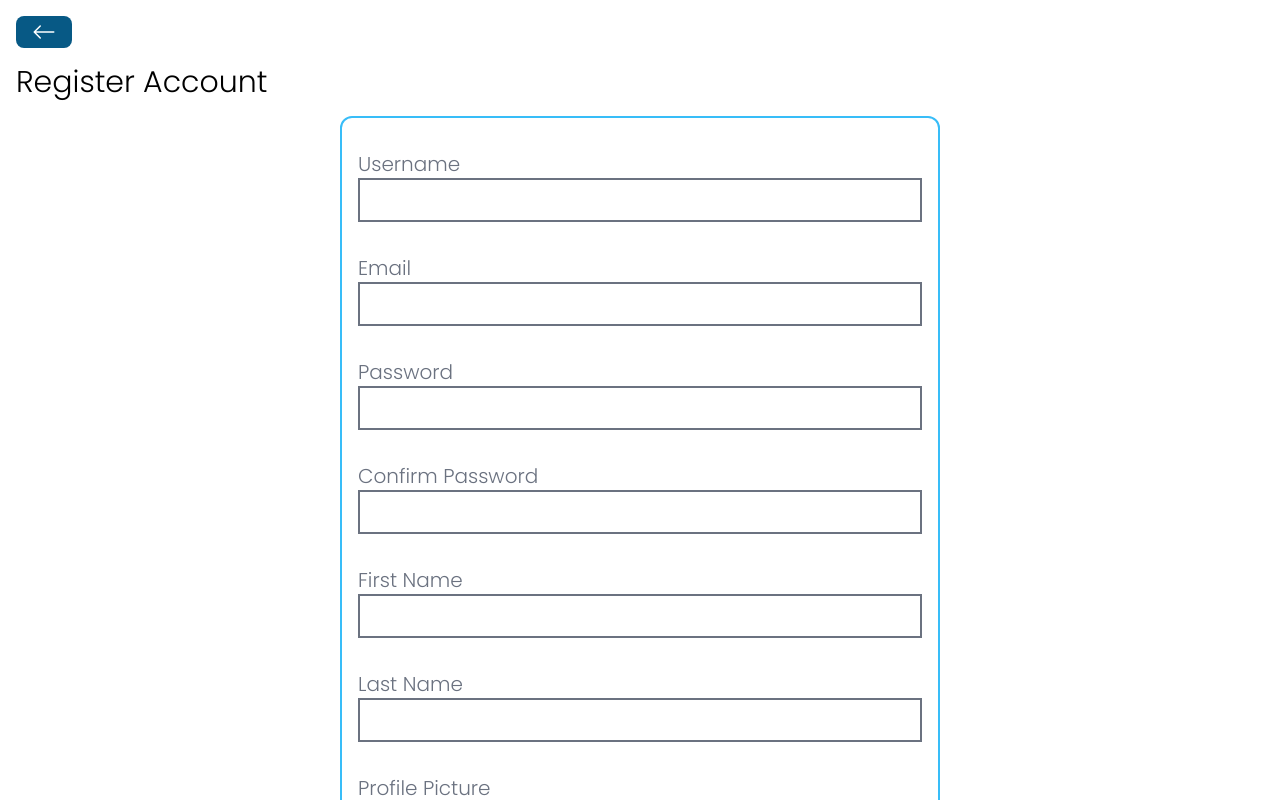
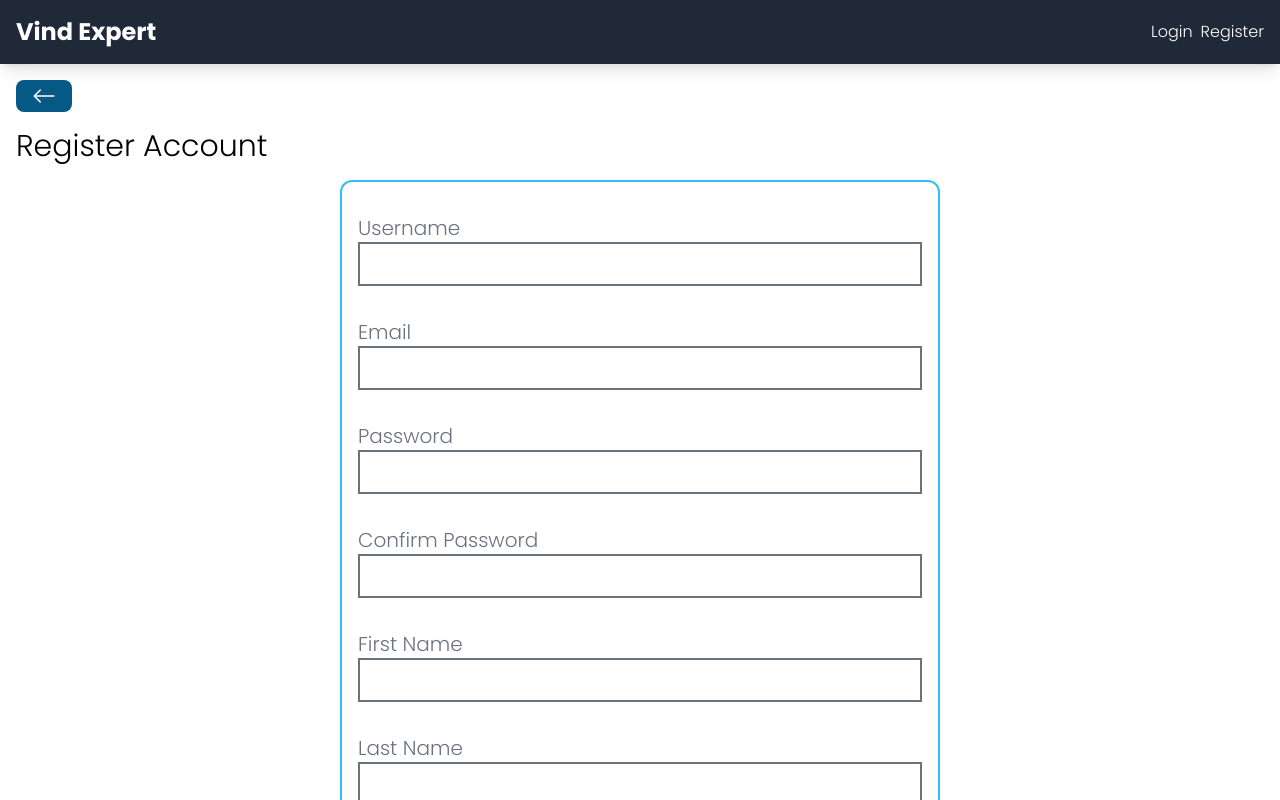
Before and after one commit to ThomPoppins/MERN-Enterprise-Search, a React (Vite) app in the folder frontend/: page /register in a window 1280 px wide. Shown: the top 800 px of the page. Built offline with nearby package versions, Linux system fonts and the light colour scheme; no server answers.

Commit message:
Add Navbar to login and register pages

```diff
--- a/frontend/src/pages/users/LoginUser.jsx
+++ b/frontend/src/pages/users/LoginUser.jsx
@@ -11,7 +11,7 @@ import verifyToken from "../../utils/auth/verifyToken.jsx";
 import store from "../../store/store.jsx";
 import Navbar from "../../components/layout/Navbar";
 
-const RegisterUser = () => {
+const LoginUser = () => {
   // Input field values for logging in a user as state
   const [email, setEmail] = useState("");
   const [password, setPassword] = useState("");
@@ -140,4 +140,4 @@ const RegisterUser = () => {
   );
 };
 
-export default RegisterUser;
+export default LoginUser;
--- a/frontend/src/pages/users/LogoutUser.jsx
+++ b/frontend/src/pages/users/LogoutUser.jsx
@@ -8,6 +8,7 @@ import { useSnackbar } from "notistack";
 import Cookies from "js-cookie";
 import store from "../../store/store.jsx";
 import { USER_ID } from "../../store/actions.jsx";
+import Navbar from "../../components/layout/Navbar";
 
 const LogoutUser = () => {
   // Loading state for displaying a spinner while the request is being sent to the backend
@@ -42,6 +43,8 @@ const LogoutUser = () => {
     navigate("/");
   };
   return (
+    <div>
+      <Navbar />
       <div className="p-4">
         <BackButton destination={"/"} />
         <h1 className="text-3xl my-4">Log out</h1>
@@ -56,6 +59,7 @@ const LogoutUser = () => {
           </button>
         </div>
       </div>
+    </div>
   );
 };
 
--- a/frontend/src/pages/users/RegisterUser.jsx
+++ b/frontend/src/pages/users/RegisterUser.jsx
@@ -10,6 +10,7 @@ import usernameValidator from "../../utils/validation/usernameValidator";
 import passwordValidator from "../../utils/validation/passwordValidator";
 import firstNameValidator from "../../utils/validation/firstNameValidator";
 import lastNameValidator from "../../utils/validation/lastNameValidator";
+import Navbar from "../../components/layout/Navbar";
 
 // TODO: [MERNSTACK-206] Set up a profile picture upload for the user
 
@@ -252,6 +253,8 @@ const RegisterUser = () => {
   };
 
   return (
+    <div>
+      <Navbar />
       <div className="p-4">
         <BackButton destination={"/"} />
         <h1 className="text-3xl my-4">Register Account</h1>
@@ -313,16 +316,18 @@ const RegisterUser = () => {
             />
             {passwordError ? (
               <p className="text-red-500 text-sm">
-              Password must be at least 8 characters long, contain at least one
-              uppercase letter, one lowercase letter, one digit and one special
-              character.
+                Password must be at least 8 characters long, contain at least
+                one uppercase letter, one lowercase letter, one digit and one
+                special character.
               </p>
             ) : (
               ""
             )}
           </div>
           <div className="my-4">
-          <label className="text-xl mr-4 text-gray-500">Confirm Password</label>
+            <label className="text-xl mr-4 text-gray-500">
+              Confirm Password
+            </label>
             <input
               type="password"
               value={confirmPassword}
@@ -353,8 +358,8 @@ const RegisterUser = () => {
             />
             {firstNameError ? (
               <p className="text-red-500 text-sm">
-              First name must be between at least 1 character long and can only
-              contain letters, dots, and spaces.
+                First name must be between at least 1 character long and can
+                only contain letters, dots, and spaces.
               </p>
             ) : (
               ""
@@ -381,7 +386,9 @@ const RegisterUser = () => {
             )}
           </div>
           <div className="my-4">
-          <label className="text-xl mr-4 text-gray-500">Profile Picture</label>
+            <label className="text-xl mr-4 text-gray-500">
+              Profile Picture
+            </label>
             <br />
             <input type="file" onChange={handleProfilePictureChange} />
             <div className="flex justify-center my-4">
@@ -393,6 +400,7 @@ const RegisterUser = () => {
           </button>
         </div>
       </div>
+    </div>
   );
 };
 
```
Lines whose indentation alone changed are shown as unchanged.
